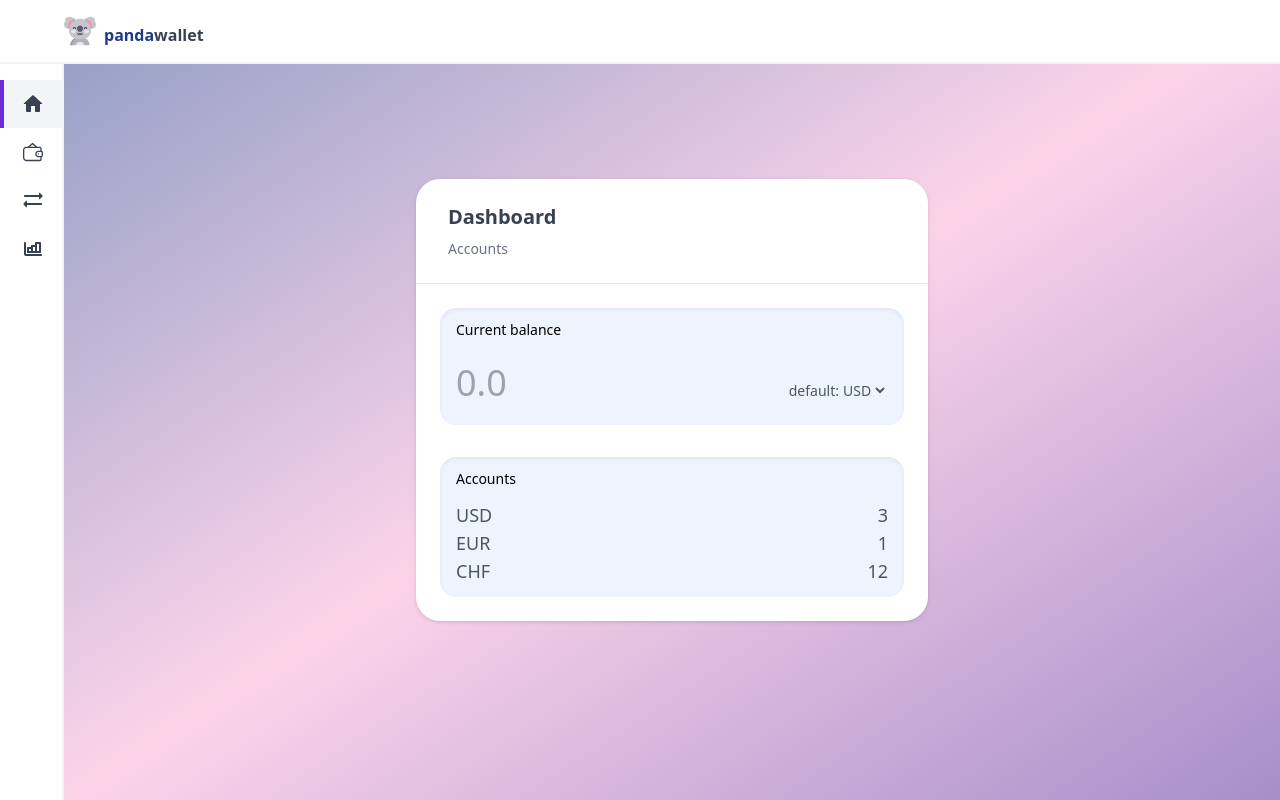
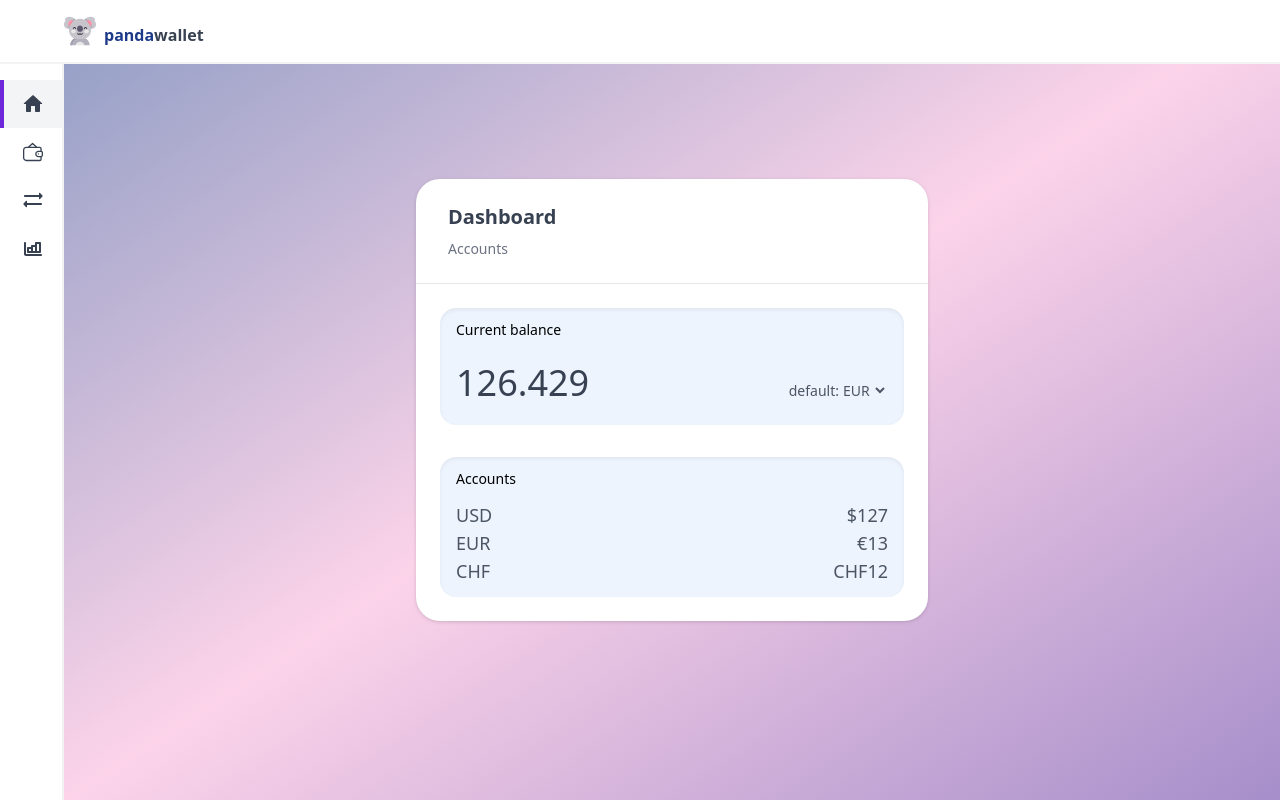
Before and after one commit to fr1j0/wallet, a React (Create React App) app: page / in a window 1280 px wide. Built offline with nearby package versions, Linux system fonts and the light colour scheme; data requests are answered from the project's data file.

Commit message:
dashbard showing total amount and responding to default currency changes

```diff
--- a/db.json
+++ b/db.json
@@ -19,11 +19,11 @@
   "accounts": [
     {
       "id": "USD",
-      "balance": 3
+      "balance": 127
     },
     {
       "id": "EUR",
-      "balance": 1
+      "balance": 13
     },
     {
       "id": "CHF",
@@ -31,6 +31,6 @@
     }
   ],
   "config": {
-    "defaultCurrency": "USD"
+    "defaultCurrency": "EUR"
   }
 }
--- a/src/components/dashboard/dashboard.tsx
+++ b/src/components/dashboard/dashboard.tsx
@@ -1,13 +1,17 @@
 import React, { useEffect } from "react";
 import { useDispatch, useSelector } from "react-redux";
+import useTotalBalance from "../../hooks/useTotalBalance";
 import { fetchAccounts, selectAccounts } from "../../reducers/accountsReducer";
 import { updateConfig } from "../../reducers/configReducer";
+import { selectCurrencies } from "../../reducers/currencyReducer";
 import CurrencySelect from "../currencySelect";
 import Pod from "../pod";
 
 const Dashboard = () => {
   const dispatch = useDispatch();
   const accounts = useSelector(selectAccounts);
+  const currencies = useSelector(selectCurrencies);
+  const totalBalance = useTotalBalance();
 
   useEffect(() => {
     dispatch(fetchAccounts());
@@ -15,6 +19,11 @@ const Dashboard = () => {
 
   const handleCurrencyChange = (currency: string) => {
     dispatch(updateConfig({ defaultCurrency: currency }));
+  };
+
+  const getCurrencySymbol = (currencyId: string): string => {
+    const currency = currencies.find((currency) => currency.id === currencyId);
+    return currency ? currency.symbol : "";
   };
 
   return (
@@ -27,7 +36,7 @@ const Dashboard = () => {
             type="number"
             className="appearance-none bg-transparent border-none shadow-none w-4/5 py-2 pr-3 text-gray-700 leading-tight focus:outline-none"
             placeholder="0.0"
-            // value={totalBalance}
+            value={totalBalance}
           />
           <CurrencySelect onChange={handleCurrencyChange} />
         </div>
@@ -43,7 +52,7 @@ const Dashboard = () => {
                 className="w-full pr-4 text-lg font-medium text-gray-600 flex justify-between"
               >
                 <span>{account.id}</span>
-                <span>{account.balance}</span>
+                <span>{getCurrencySymbol(account.id) + account.balance}</span>
               </div>
             );
           })}
--- a/src/components/deposit/deposit.tsx
+++ b/src/components/deposit/deposit.tsx
@@ -1,19 +1,35 @@
-import React, { useRef } from "react";
-import { useDispatch } from "react-redux";
-import { depositCurrency } from "../../reducers/accountsReducer";
+import React, { useEffect, useRef, useState } from "react";
+import { useDispatch, useSelector } from "react-redux";
+import {
+  depositCurrency,
+  selectDepositStatus,
+} from "../../reducers/accountsReducer";
 import CurrencySelect from "../currencySelect";
 import Pod from "../pod";
+import Spinner from "../spinner";
 
 const Deposit = () => {
   const dispatch = useDispatch();
+  const [depositing, setDepositing] = useState(false);
   const inputRef = useRef<HTMLInputElement>(null);
   const currencyRef = useRef<HTMLSelectElement>(null);
+  const depositStatus = useSelector(selectDepositStatus);
 
-  const doDeposit = () => {
+  useEffect(() => {
+    if (depositStatus === "pending") {
+      setDepositing(true);
+    } else {
+      setDepositing(false);
+    }
+    if (depositStatus === "fulfilled" && inputRef.current) {
+      inputRef.current.value = "";
+    }
+  }, [depositStatus]);
+
+  const doDeposit = async () => {
     const amount: number = Number(inputRef?.current!.value);
     const currency = (currencyRef.current as HTMLSelectElement).value;
-
-    dispatch(depositCurrency({ amount, currency }));
+    await dispatch(depositCurrency({ amount, currency }));
   };
 
   return (
@@ -31,9 +47,10 @@ const Deposit = () => {
         </div>
       </div>
       <button
-        className="w-full mt-6 bg-purple-700 text-sm text-white p-4 rounded-2xl font-semibold"
+        className="flex items-center justify-center w-full mt-6 bg-purple-700 text-sm text-white p-4 rounded-2xl font-semibold"
         onClick={doDeposit}
       >
+        {depositing && <Spinner />}
         Deposit
       </button>
     </Pod>
--- /dev/null
+++ b/src/components/spinner/index.ts
@@ -0,0 +1,3 @@
+import Spinner from "./spinner";
+
+export default Spinner;
--- /dev/null
+++ b/src/components/spinner/spinner.tsx
@@ -0,0 +1,28 @@
+import React from "react";
+
+const Spinner = () => {
+  return (
+    <svg
+      className="animate-spin -ml-1 mr-3 h-5 w-5 text-white"
+      xmlns="http://www.w3.org/2000/svg"
+      fill="none"
+      viewBox="0 0 24 24"
+    >
+      <circle
+        className="opacity-25"
+        cx="12"
+        cy="12"
+        r="10"
+        stroke="currentColor"
+        strokeWidth="4"
+      ></circle>
+      <path
+        className="opacity-75"
+        fill="currentColor"
+        d="M4 12a8 8 0 018-8V0C5.373 0 0 5.373 0 12h4zm2 5.291A7.962 7.962 0 014 12H0c0 3.042 1.135 5.824 3 7.938l3-2.647z"
+      ></path>
+    </svg>
+  );
+};
+
+export default Spinner;
--- /dev/null
+++ b/src/hooks/useTotalBalance.ts
@@ -0,0 +1,35 @@
+import { useEffect, useState } from "react";
+import { useSelector } from "react-redux";
+import { selectConfig } from "../reducers/configReducer";
+import store from "../store";
+
+const useTotalBalance = () => {
+  const config = useSelector(selectConfig);
+
+  const [totalBalance, setTotalBalance] = useState(0);
+
+  const toDefaultCurrency = () => {
+    const defaultCurrencyId = store.getState().config.params.defaultCurrency;
+    const defaultAccount = store
+      .getState()
+      .currencies.list.find((curr) => curr.id === defaultCurrencyId);
+    const totalEUR = store
+      .getState()
+      .accounts.list.map((acc) => {
+        const currency = store
+          .getState()
+          .currencies.list.find((curr) => curr.id === acc.id);
+        return acc.balance / currency?.ratio!;
+      })
+      .reduce((acc, curr) => acc + curr, 0);
+    return Number((totalEUR * defaultAccount?.ratio!).toFixed(3));
+  };
+
+  useEffect(() => {
+    setTotalBalance(toDefaultCurrency());
+  }, [config.defaultCurrency]);
+
+  return totalBalance;
+};
+
+export default useTotalBalance;
--- a/src/reducers/accountsReducer.ts
+++ b/src/reducers/accountsReducer.ts
@@ -1,4 +1,4 @@
-import { createAsyncThunk, createSlice } from "@reduxjs/toolkit";
+import { createAsyncThunk, createSlice, isAnyOf } from "@reduxjs/toolkit";
 import { RootState } from "./rootReducer";
 
 export type RequestStatus = "pending" | "fulfilled" | "rejected" | "";
@@ -53,19 +53,35 @@ const accountsSlice = createSlice({
   initialState,
   reducers: {},
   extraReducers: (builder) => {
-    builder.addCase(fetchAccounts.pending, (state, action) => {
-      state.status = "pending";
-    });
-    builder.addCase(fetchAccounts.fulfilled, (state, { payload }) => {
-      state.list = payload;
-      state.status = "fulfilled";
-    });
-    builder.addCase(fetchAccounts.rejected, (state, action) => {
-      state.status = "rejected";
-    });
+    builder.addMatcher(
+      isAnyOf(fetchAccounts.pending, depositCurrency.pending),
+      (state, action) => {
+        state.status = "pending";
+      }
+    );
+    builder.addMatcher(
+      isAnyOf(fetchAccounts.fulfilled),
+      (state, { payload }) => {
+        state.list = payload;
+        state.status = "fulfilled";
+      }
+    );
+    builder.addMatcher(
+      isAnyOf(depositCurrency.fulfilled),
+      (state, { payload }) => {
+        state.status = "fulfilled";
+      }
+    );
+    builder.addMatcher(
+      isAnyOf(fetchAccounts.rejected, depositCurrency.rejected),
+      (state, action) => {
+        state.status = "rejected";
+      }
+    );
   },
 });
 
 export const selectAccounts = ({ accounts }: RootState) => accounts;
+export const selectDepositStatus = ({ accounts }: RootState) => accounts.status;
 
 export default accountsSlice.reducer;
--- a/src/reducers/configReducer.ts
+++ b/src/reducers/configReducer.ts
@@ -46,10 +46,13 @@ const configSlice = createSlice({
         state.status = "pending";
       }
     );
+    builder.addMatcher(isAnyOf(fetchConfig.fulfilled), (state, { payload }) => {
+      state.params.defaultCurrency = payload.defaultCurrency;
+      state.status = "fulfilled";
+    });
     builder.addMatcher(
-      isAnyOf(fetchConfig.fulfilled, updateConfig.fulfilled),
+      isAnyOf(updateConfig.fulfilled),
       (state, { payload }) => {
-        if (payload) state.params.defaultCurrency = payload.defaultCurrency;
         state.status = "fulfilled";
       }
     );
```
Also changed, not shown: 1 other file (tests, documents, lock files or other folders).
